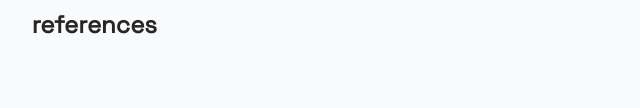
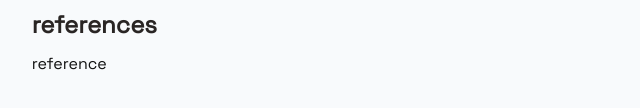
Before and after one commit to drew-beamer/bio309-final, a website: page techniques.html in a window 1280 px wide. Shown: the part 1121-1229 px from the top of the page, 275-915 px from the left. Before the commit the page ends 1206 px from the top, so only its background shows below. Drawn offline with Linux system fonts and the light colour scheme.

Commit message:
testing this

```diff
--- a/techniques.html
+++ b/techniques.html
@@ -74,6 +74,9 @@
         </section>
         <section class="space-y-3 my-3">
             <h2>references</h2>
+            <ul>
+                <li>reference</li>
+            </ul>
         </section>
 
     </div>
```
